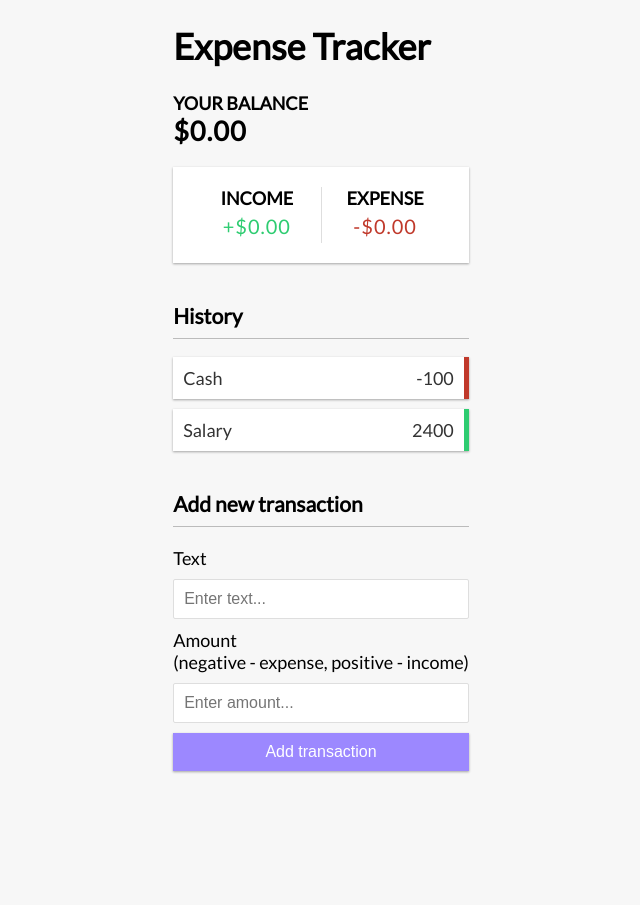
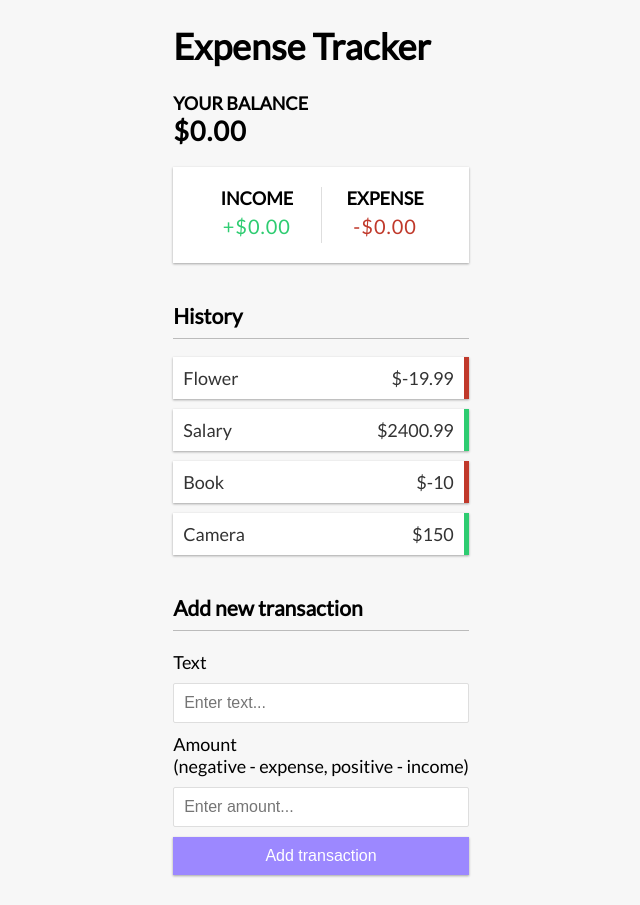
Before and after one commit to artemandrosenko/vue-expense-tracker, a Vue app: page / in a window 1280 px wide. Shown: the whole page, without its empty margins (319-959 px from the left). Before the commit the page ends 801 px from the top, so only its background shows below. Built offline with nearby package versions, Linux system fonts and the light colour scheme.

Commit message:
Add data in TransactionList component

```diff
--- a/src/components/TransactionList.vue
+++ b/src/components/TransactionList.vue
@@ -1,13 +1,57 @@
 <template>
   <h3>History</h3>
   <ul id="list" class="list">
-    <li class="minus">Cash
+    <!-- <li class="minus">Cash
         <span>-100</span>
         <button class="delete-btn">x</button>
     </li>
     <li class="plus">Salary
         <span>2400</span>
         <button class="delete-btn">x</button>
+    </li> -->
+    <li
+      v-for="transaction in transactions"
+      v-bind:key="transaction.id"
+      v-bind:class="transaction.amount < 0 ? 'minus' : 'plus'"
+    >
+      {{ transaction.text }} <span>${{ transaction.amount }}</span>
     </li>
   </ul>
 </template>
+
+<!-- <script>
+export default {
+  // data() {
+  //   return {
+  //     transactions: [
+  //       { id: 1, text: 'Flower', amount: -19.99 },
+  //       { id: 2, text: 'Salary', amount: 2400.99 },
+  //       { id: 3, text: 'Book', amount: -10 },
+  //       { id: 4, text: 'Camera', amount: 150 },
+  //     ],
+  //   };
+  // },
+
+  setup() {
+    const transactions = [
+      { id: 1, text: 'Flower', amount: -19.99 },
+      { id: 2, text: 'Salary', amount: 2400.99 },
+      { id: 3, text: 'Book', amount: -10 },
+      { id: 4, text: 'Camera', amount: 150 }
+    ];
+
+    return {
+      transactions,
+    };
+  }
+}
+</script> -->
+
+<script setup>
+const transactions = [
+  { id: 1, text: 'Flower', amount: -19.99 },
+  { id: 2, text: 'Salary', amount: 2400.99 },
+  { id: 3, text: 'Book', amount: -10 },
+  { id: 4, text: 'Camera', amount: 150 }
+];
+</script>
```
